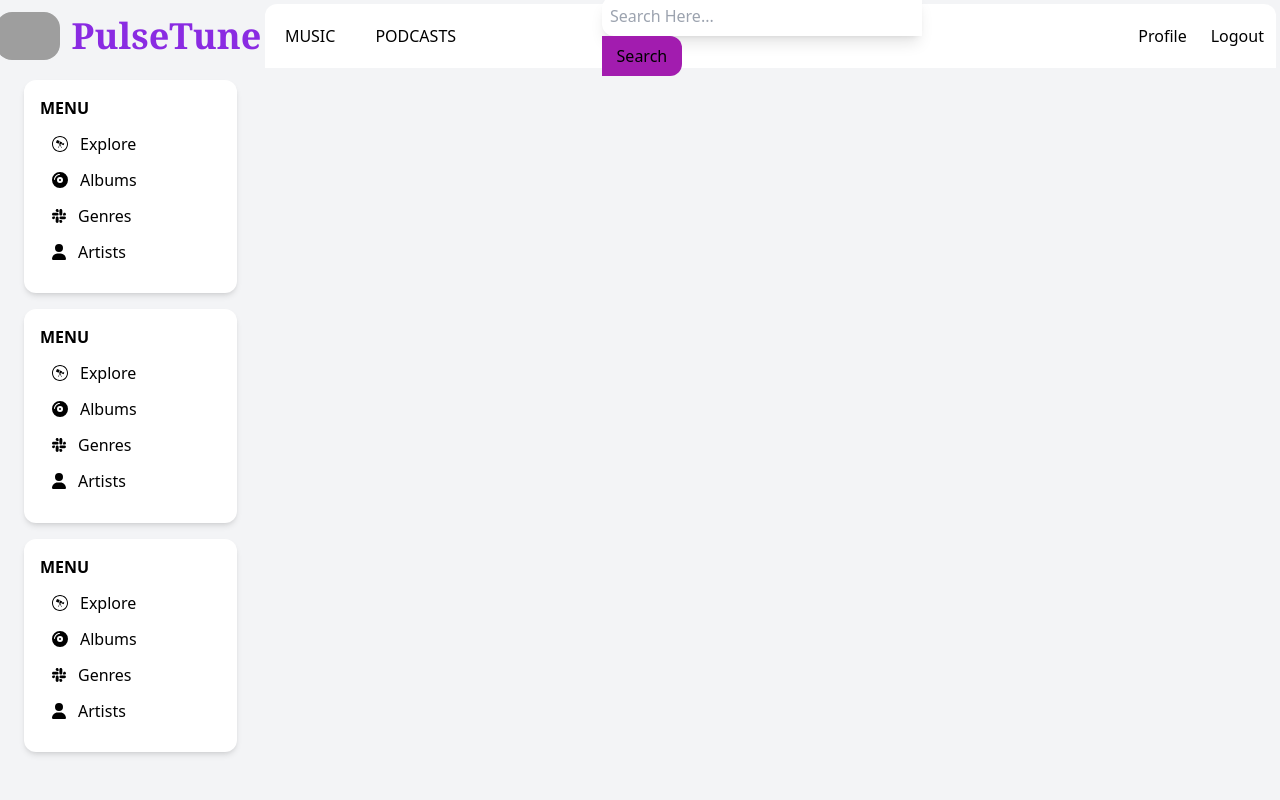
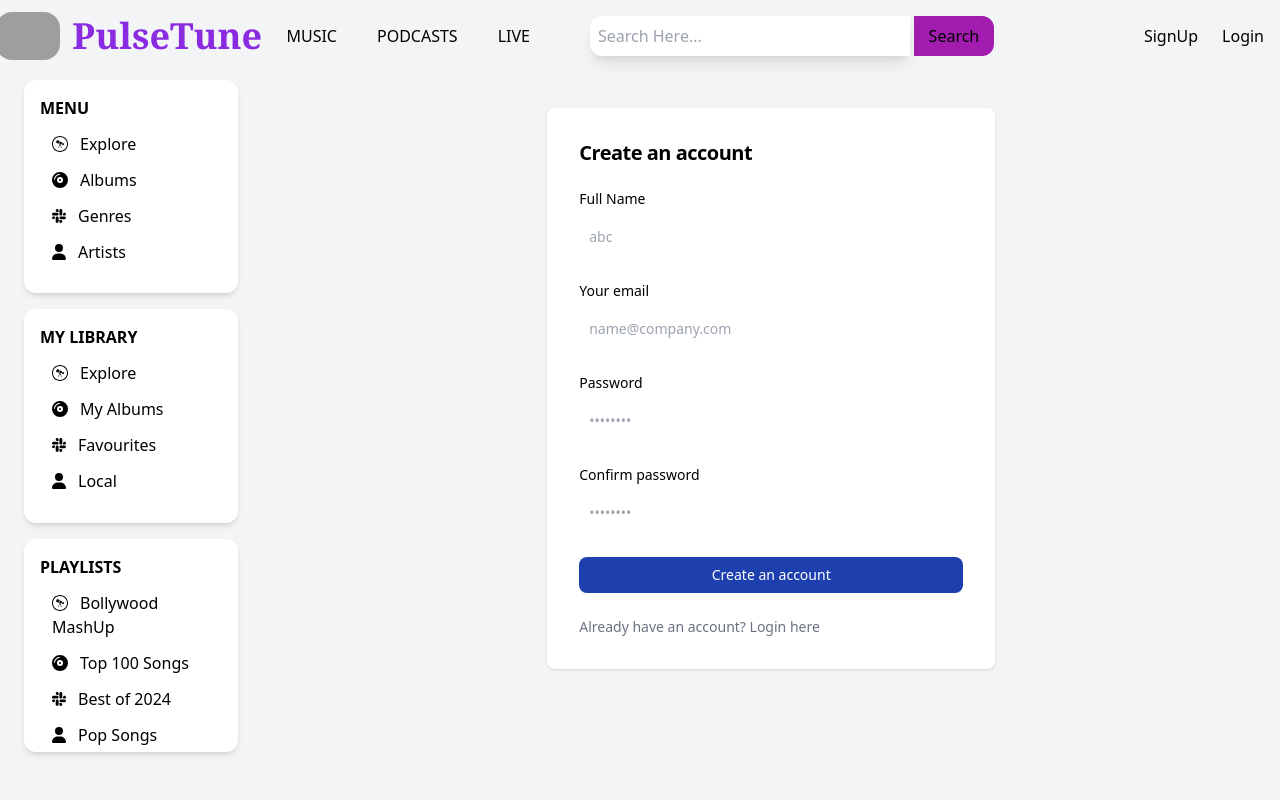
Before and after one commit to vshivang7/pulsetune, a React (Create React App) app: page /signup in a window 1280 px wide. Shown: the top 800 px of the page. Built offline with nearby package versions, Linux system fonts and the light colour scheme; grey boxes are pictures that could not be loaded.

Commit message:
LogIn, SignUp and implemented route reactor dom frontend parts

```diff
--- a/package.json
+++ b/package.json
@@ -13,6 +13,7 @@
     "@testing-library/user-event": "^13.5.0",
     "react": "^18.3.1",
     "react-dom": "^18.3.1",
+    "react-router-dom": "^6.27.0",
     "react-scripts": "5.0.1",
     "web-vitals": "^2.1.4"
   },
--- /dev/null
+++ b/src/Components/Assets/ErrorPage.js
@@ -0,0 +1,9 @@
+import React from 'react'
+
+const ErrorPage = () => {
+  return (
+    <div>Ooops!! Sorry, Page Not Found</div>
+  )
+}
+
+export default ErrorPage
--- /dev/null
+++ b/src/Components/Assets/LoginForm.js
@@ -0,0 +1,75 @@
+import React from 'react'
+import { Link } from 'react-router-dom'
+
+const LoginForm = () => {
+  return (
+    <>
+  <section>
+    <div className="flex flex-col items-center justify-top mt-10 mx-auto md:h-screen lg:py-0">
+
+      <div className="w-full bg-white rounded-lg shadow dark:border md:mt-0 sm:max-w-md xl:p-0 dark:border-gray-700">
+        <div className="p-6 space-y-4 md:space-y-6 sm:p-8">
+          <h1 className="text-xl font-bold leading-tight tracking-tight">
+            Login
+          </h1>
+          <form className="space-y-4 md:space-y-6" action="#">
+            <div>
+              <label
+                htmlFor="email"
+                className="block mb-2 text-sm font-medium"
+              >
+                Your email
+              </label>
+              <input
+                type="email"
+                name="email"
+                id="email"
+                className="text-sm rounded-lg focus:ring-primary-600 focus:border-primary-600 block w-full p-2.5 dark:bg-gray-100 dark:border-gray-600 dark:placeholder-gray-400 dark:text-white dark:focus:ring-blue-500 dark:focus:border-blue-500"
+                placeholder="name@company.com"
+                required=""
+              />
+            </div>
+            <div>
+              <label
+                htmlFor="password"
+                className="block mb-2 text-sm font-medium"
+              >
+                Password
+              </label>
+              <input
+                type="password"
+                name="password"
+                id="password"
+                placeholder="••••••••"
+                className="text-sm rounded-lg focus:ring-primary-600 focus:border-primary-600 block w-full p-2.5 dark:bg-gray-100 dark:border-gray-600 dark:placeholder-gray-400 dark:text-white dark:focus:ring-blue-500 dark:focus:border-blue-500"
+                required=""
+              />
+            </div>
+
+            <button
+              type="submit"
+              className="w-full text-white bg-blue-800 hover:bg-primary-700 focus:ring-4 focus:outline-none focus:ring-primary-300 font-medium rounded-lg text-sm px-5 py-2 text-center dark:bg-primary-600 dark:hover:bg-primary-700 dark:focus:ring-primary-800"
+            >
+              Login
+            </button>
+            <p className="text-sm font-light text-gray-500 dark:text-black-400">
+              Dont't have an account?{" "}
+              <Link
+                to="/signup"
+                className="font-medium text-primary-600 hover:underline dark:text-primary-500"
+              >
+                SignUp here
+              </Link>
+            </p>
+          </form>
+        </div>
+      </div>
+    </div>
+  </section>
+</>
+
+
+  )
+}
+
+export default LoginForm
--- /dev/null
+++ b/src/Components/Assets/SignUp.js
@@ -0,0 +1,107 @@
+import React from 'react'
+import { Link } from 'react-router-dom'
+
+const SignUp = () => {
+  return (
+    <>
+  <section>
+    <div className="flex flex-col items-center justify-top mt-10 mx-auto md:h-screen lg:py-0">
+
+      <div className="w-full bg-white rounded-lg shadow dark:border md:mt-0 sm:max-w-md xl:p-0 dark:border-gray-700">
+        <div className="p-6 space-y-4 md:space-y-6 sm:p-8">
+          <h1 className="text-xl font-bold leading-tight tracking-tight">
+            Create an account
+          </h1>
+          <form className="space-y-4 md:space-y-6" action="#">
+          <div>
+              <label
+                htmlFor="email"
+                className="block mb-2 text-sm font-medium"
+              >
+                Full Name
+              </label>
+              <input
+                type="text"
+                name="name"
+                id="name"
+                className="text-sm rounded-lg focus:ring-primary-600 focus:border-primary-600 block w-full p-2.5 dark:bg-gray-100 dark:border-gray-600 dark:placeholder-gray-400 dark:text-white dark:focus:ring-blue-500 dark:focus:border-blue-500"
+                placeholder="abc"
+                required=""
+              />
+            </div>
+            <div>
+              <label
+                htmlFor="email"
+                className="block mb-2 text-sm font-medium"
+              >
+                Your email
+              </label>
+              <input
+                type="email"
+                name="email"
+                id="email"
+                className="text-sm rounded-lg focus:ring-primary-600 focus:border-primary-600 block w-full p-2.5 dark:bg-gray-100 dark:border-gray-600 dark:placeholder-gray-400 dark:text-white dark:focus:ring-blue-500 dark:focus:border-blue-500"
+                placeholder="name@company.com"
+                required=""
+              />
+            </div>
+            <div>
+              <label
+                htmlFor="password"
+                className="block mb-2 text-sm font-medium"
+              >
+                Password
+              </label>
+              <input
+                type="password"
+                name="password"
+                id="password"
+                placeholder="••••••••"
+                className="text-sm rounded-lg focus:ring-primary-600 focus:border-primary-600 block w-full p-2.5 dark:bg-gray-100 dark:border-gray-600 dark:placeholder-gray-400 dark:text-white dark:focus:ring-blue-500 dark:focus:border-blue-500"
+                required=""
+              />
+            </div>
+            <div>
+              <label
+                htmlFor="confirm-password"
+                className="block mb-2 text-sm font-medium"
+              >
+                Confirm password
+              </label>
+              <input
+                type="confirm-password"
+                name="confirm-password"
+                id="confirm-password"
+                placeholder="••••••••"
+                className="text-sm rounded-lg focus:ring-primary-600 focus:border-primary-600 block w-full p-2.5 dark:bg-gray-100 dark:border-gray-600 dark:placeholder-gray-400 dark:text-white dark:focus:ring-blue-500 dark:focus:border-blue-500"
+                required=""
+              />
+            </div>
+
+            <button
+              type="submit"
+              className="w-full text-white bg-blue-800  hover:bg-primary-700 focus:ring-4 focus:outline-none focus:ring-primary-300 font-medium rounded-lg text-sm px-5 py-2 text-center dark:bg-primary-600 dark:hover:bg-primary-700 dark:focus:ring-primary-800"
+            >
+              Create an account
+            </button>
+            <p className="text-sm font-light text-gray-500 dark:text-black-400">
+              Already have an account?{" "}
+              <Link
+                to="/login"
+                className="font-medium text-primary-600 hover:underline dark:text-primary-500"
+              >
+                Login here
+              </Link>
+            </p>
+          </form>
+        </div>
+      </div>
+    </div>
+  </section>
+</>
+
+
+  )
+}
+
+export default SignUp
--- /dev/null
+++ b/src/Components/MainBody/Home.js
@@ -0,0 +1,9 @@
+import React from 'react'
+
+const Home = () => {
+  return (
+    <div>Home</div>
+  )
+}
+
+export default Home
--- a/src/Components/MainBody/Navbar.js
+++ b/src/Components/MainBody/Navbar.js
@@ -1,13 +1,15 @@
 import React from 'react'
-const isLoggedIn = true;
+import { Link } from 'react-router-dom';
+const isLoggedIn = false;
 const Navbar = () => {
   return (
-    <div className='h-16 flex items-center rounded-tl-xl bg-white rounded-tr-xl'>
-        <div className='w-1/3'>
+    <div className='h-16 flex items-center rounded-tl-xl rounded-tr-xl'>
+        <div>
             <a href='/' className='m-5'>MUSIC</a>
             <a href='/' className='m-5'>PODCASTS</a>
+            <a href='/' className='m-5'>LIVE</a>
         </div>
-        <div className='w-1/3'>
+        <div className='w-1/2 ml-10'>
             <form>
                 <input name='search' placeholder='Search Here...' type='text' className='shadow-lg mr-1 h-[5vh] w-[40vh] rounded-tl-xl rounded-bl-xl p-2'></input>
                 <button type='submit' className='button h-[5vh] w-[10vh] rounded-tr-xl rounded-br-xl'>Search</button>
@@ -22,8 +24,8 @@ const Navbar = () => {
                 </>
                 :
                 <>
-                <a href='/' className='m-3'>SignUp</a>
-                <a href='/' className='m-3'>Login</a>
+                <Link to='/signup' className='m-3'>SignUp</Link>
+                <Link to='/login' className='m-3'>Login</Link>
                 </>
             }
         </div>
--- a/src/index.js
+++ b/src/index.js
@@ -2,10 +2,13 @@ import React from 'react';
 import ReactDOM from 'react-dom/client';
 import './index.css';
 import App from './App';
+import { BrowserRouter } from "react-router-dom";
 
 const root = ReactDOM.createRoot(document.getElementById('root'));
 root.render(
   <React.StrictMode>
+    <BrowserRouter>
     <App />
+    </BrowserRouter>
   </React.StrictMode>
 );
--- a/src/screenDiv/Main.js
+++ b/src/screenDiv/Main.js
@@ -1,10 +1,25 @@
 import React from 'react'
 import Navbar from '../Components/MainBody/Navbar'
+import {Routes, Route} from "react-router-dom"
+import LoginForm from '../Components/Assets/LoginForm'
+import SignUp from '../Components/Assets/SignUp'
+import Home from '../Components/MainBody/Home'
+import ErrorPage from '../Components/Assets/ErrorPage'
 
 const Main = () => {
   return (
-    <div className='h-screen w-4/5 m-1 rounded-xl'>
+    <div className='w-4/5'>
+    <div className='m-1 rounded-xl'>
       <Navbar/>
+    </div>
+    <div>
+      <Routes>
+      <Route path='/' element={<Home/>}/>
+        <Route path='/login' element={<LoginForm/>}/>
+        <Route path='/signup' element={<SignUp/>}/>
+        <Route path='*' element={<ErrorPage/>}/>
+      </Routes>
+    </div>
     </div>
   )
 }
--- a/src/screenDiv/Sidebar.js
+++ b/src/screenDiv/Sidebar.js
@@ -15,39 +15,25 @@ const Sidebar = () => {
         <div className='flex-col h-[80vh]'>
             <div className='h-1/3 bg-white rounded-xl p-4 shadow-md m-4'>
                 <h1 className='font-bold'>MENU</h1>
-
                 <div className='ml-3 m-3 '><FontAwesomeIcon icon={faWpexplorer} className="text-1xl text-black-500 mr-3" />Explore</div>
                 <div className='ml-3 m-3 '><FontAwesomeIcon icon={faCompactDisc} className="text-1xl text-black-500 mr-3" />Albums</div>
                 <div className='ml-3 m-3 '><FontAwesomeIcon icon={faSlack} className="text-1xl text-black-500 mr-3" />Genres</div>
                 <div className='ml-3 m-3 '><FontAwesomeIcon icon={faUser} className="text-1xl text-black-500 mr-3" />Artists</div>
             </div>
             <div className='h-1/3 bg-white rounded-xl p-4 shadow-md m-4'>
-                <h1 className='font-bold'>MENU</h1>
-
+                <h1 className='font-bold'>MY LIBRARY</h1>
                 <div className='ml-3 m-3 '><FontAwesomeIcon icon={faWpexplorer} className="text-1xl text-black-500 mr-3" />Explore</div>
-                <div className='ml-3 m-3 '><FontAwesomeIcon icon={faCompactDisc} className="text-1xl text-black-500 mr-3" />Albums</div>
-                <div className='ml-3 m-3 '><FontAwesomeIcon icon={faSlack} className="text-1xl text-black-500 mr-3" />Genres</div>
-                <div className='ml-3 m-3 '><FontAwesomeIcon icon={faUser} className="text-1xl text-black-500 mr-3" />Artists</div>
+                <div className='ml-3 m-3 '><FontAwesomeIcon icon={faCompactDisc} className="text-1xl text-black-500 mr-3" />My Albums</div>
+                <div className='ml-3 m-3 '><FontAwesomeIcon icon={faSlack} className="text-1xl text-black-500 mr-3" />Favourites</div>
+                <div className='ml-3 m-3 '><FontAwesomeIcon icon={faUser} className="text-1xl text-black-500 mr-3" />Local</div>
             </div>
             <div className='h-1/3 bg-white rounded-xl p-4 shadow-md m-4'>
-                <h1 className='font-bold'>MENU</h1>
-
-                <div className='ml-3 m-3 '><FontAwesomeIcon icon={faWpexplorer} className="text-1xl text-black-500 mr-3" />Explore</div>
-                <div className='ml-3 m-3 '><FontAwesomeIcon icon={faCompactDisc} className="text-1xl text-black-500 mr-3" />Albums</div>
-                <div className='ml-3 m-3 '><FontAwesomeIcon icon={faSlack} className="text-1xl text-black-500 mr-3" />Genres</div>
-                <div className='ml-3 m-3 '><FontAwesomeIcon icon={faUser} className="text-1xl text-black-500 mr-3" />Artists</div>
+                <h1 className='font-bold'>PLAYLISTS</h1>
+                <div className='ml-3 m-3 '><FontAwesomeIcon icon={faWpexplorer} className="text-1xl text-black-500 mr-3" />Bollywood MashUp</div>
+                <div className='ml-3 m-3 '><FontAwesomeIcon icon={faCompactDisc} className="text-1xl text-black-500 mr-3" />Top 100 Songs</div>
+                <div className='ml-3 m-3 '><FontAwesomeIcon icon={faSlack} className="text-1xl text-black-500 mr-3" />Best of 2024</div>
+                <div className='ml-3 m-3 '><FontAwesomeIcon icon={faUser} className="text-1xl text-black-500 mr-3" />Pop Songs</div>
             </div>
-
-            {/* <div className='h-1/3'>
-                <h1 className='font-extrabold'>
-                    LIBRARY
-                </h1>
-            </div>
-            <div className='h-1/3'>
-                <h1 className='font-extrabold'>
-                  Playlists
-                  </h1>
-            </div> */}
         </div>
     </div>
   )
```
Also changed, not shown: 1 other file (tests, documents, lock files or other folders).
